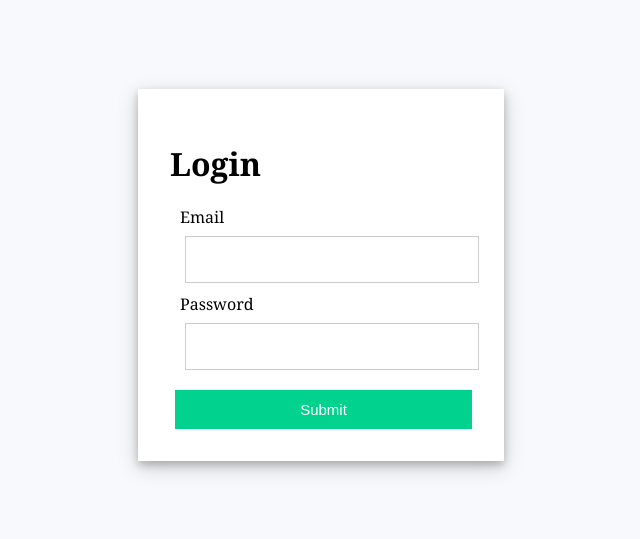
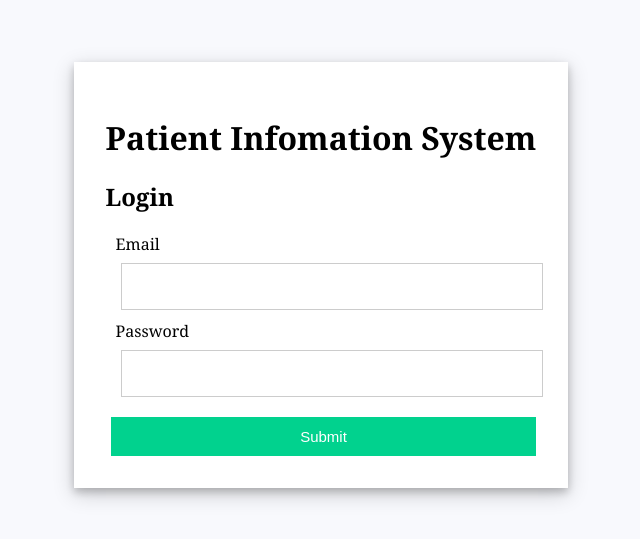
Before and after one commit to chewyuhan/FIT3164-MDS12-AutomatedHealthcareInformationSystem_Front_End, a React (Create React App) app: page / in a window 1280 px wide. Shown: the part 125-664 px from the top of the page, without its empty margins (319-959 px from the left). Built offline with nearby package versions, Linux system fonts and the light colour scheme.

Commit message:
add app name in login paghe

```diff
--- a/src/pages/LoginPage.js
+++ b/src/pages/LoginPage.js
@@ -83,7 +83,8 @@ const LoginPage = () => {
   return (
     <div className="app">
       <div className="login-form">
-        <h1>Login</h1>
+        <h1>Patient Infomation System</h1>
+        <h2>Login</h2>
         {renderForm}
       </div>
     </div>
```
